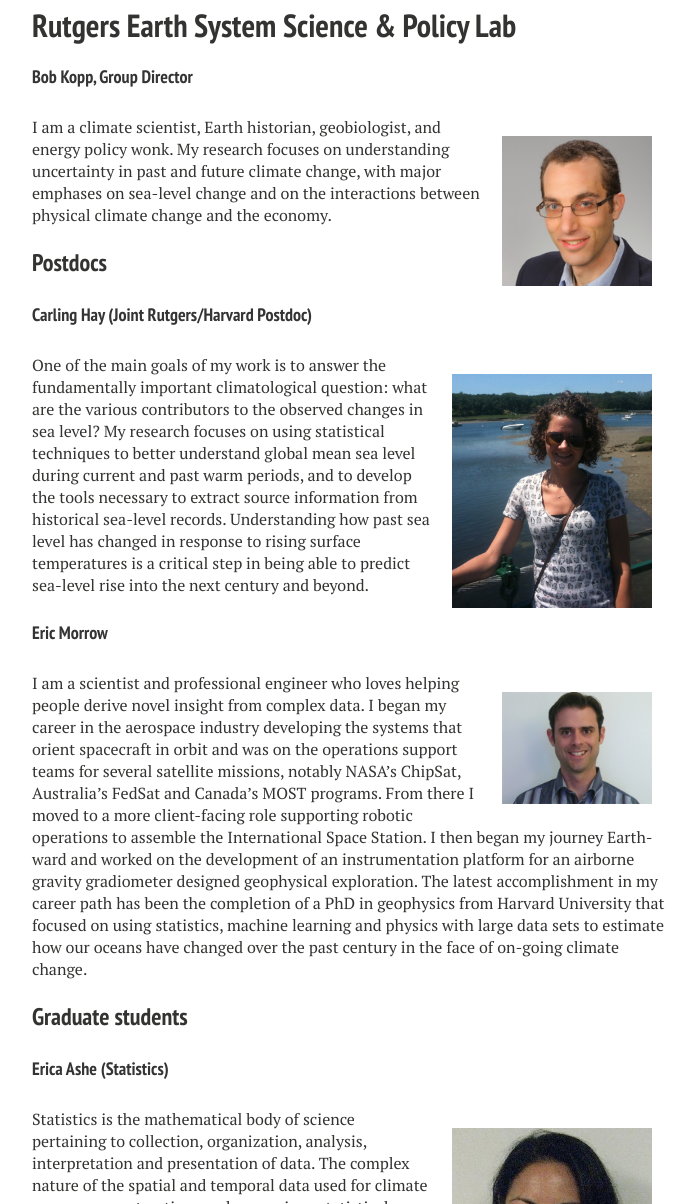
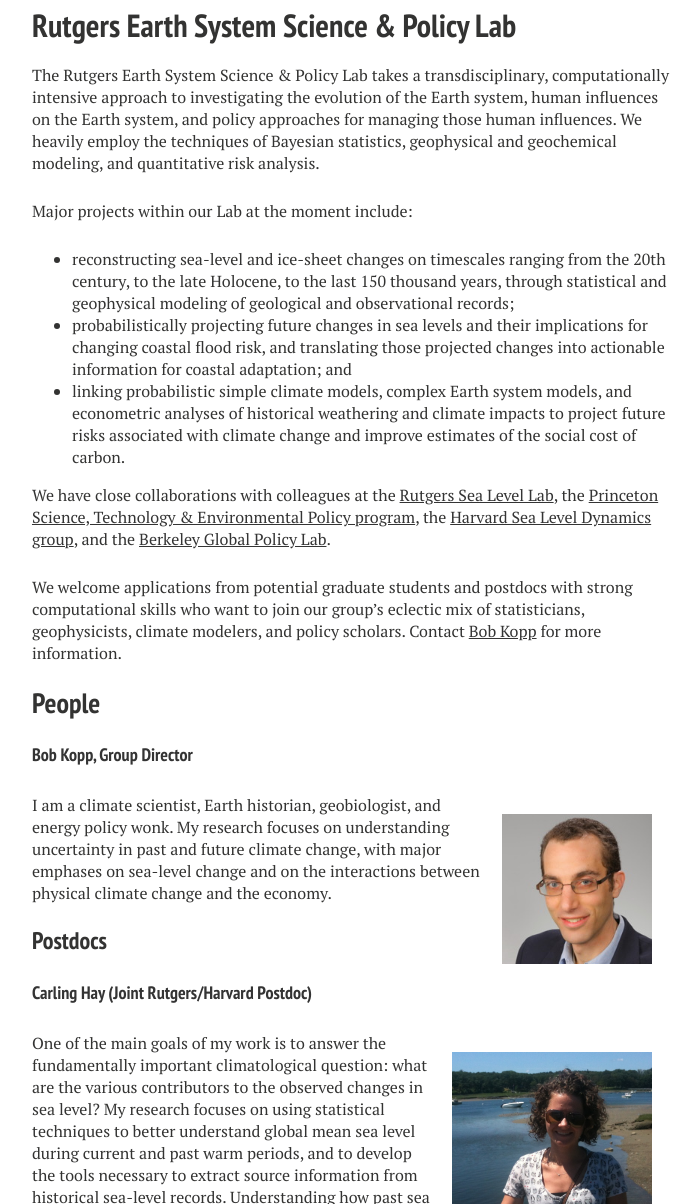
Before and after one commit to mrke/bobkopp.github.io, a Jekyll site: the page built from lab/index.md, in a window 1280 px wide and 1400 px high, scrolled down 873 px. Shown: the part 196-1400 px from the top of the window, without its empty margins (288-987 px from the left). Built offline with Jekyll 4.4.1, drawn with Linux system fonts in a browser that asks for light colours; nearby versions of some CDN libraries.

Commit message:
Updated lab page.

```diff
--- a/lab/index.md
+++ b/lab/index.md
@@ -16,6 +16,20 @@
 {:toc}
 </div>
 </section><!-- /#table-of-contents -->
+
+The Rutgers Earth System Science & Policy Lab takes a transdisciplinary, computationally intensive approach to investigating the evolution of the Earth system, human influences on the Earth system, and policy approaches for managing those human influences. We heavily employ the techniques of Bayesian statistics, geophysical and geochemical modeling, and quantitative risk analysis.
+
+Major projects within our Lab at the moment include:
+
+* reconstructing sea-level and ice-sheet changes on timescales ranging from the 20th century, to the late Holocene, to the last 150 thousand years, through statistical and geophysical modeling of geological and observational records;
+* probabilistically projecting future changes in sea levels and their implications for changing coastal flood risk, and translating those projected changes into actionable information for coastal adaptation; and
+* linking probabilistic simple climate models, complex Earth system models, and econometric analyses of historical weathering and climate impacts to project future risks associated with climate change and improve estimates of the social cost of carbon.
+
+We have close collaborations with colleagues at the [Rutgers Sea Level Lab](http://sealevel.marine.rutgers.edu), the [Princeton Science, Technology & Environmental Policy program](https://www.princeton.edu/step/), the [Harvard Sea Level Dynamics group](http://isites.harvard.edu/icb/icb.do?keyword=k92805),  and the [Berkeley Global Policy Lab](http://www.solomonhsiang.com/lab).
+
+We welcome applications from potential graduate students and postdocs with strong computational skills who want to join our group's eclectic mix of statisticians, geophysicists, climate modelers, and policy scholars. Contact [Bob Kopp](../contact/) for more information.
+
+## People
 
 #### [Bob Kopp, Group Director](/)
 {:.no_toc}
```
